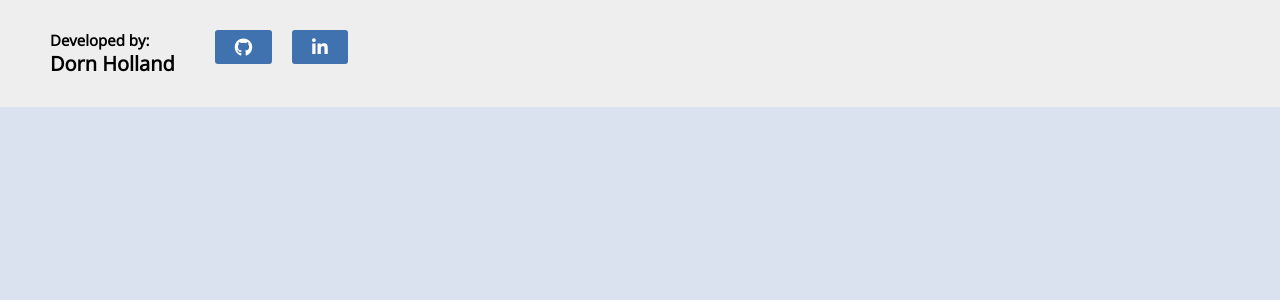
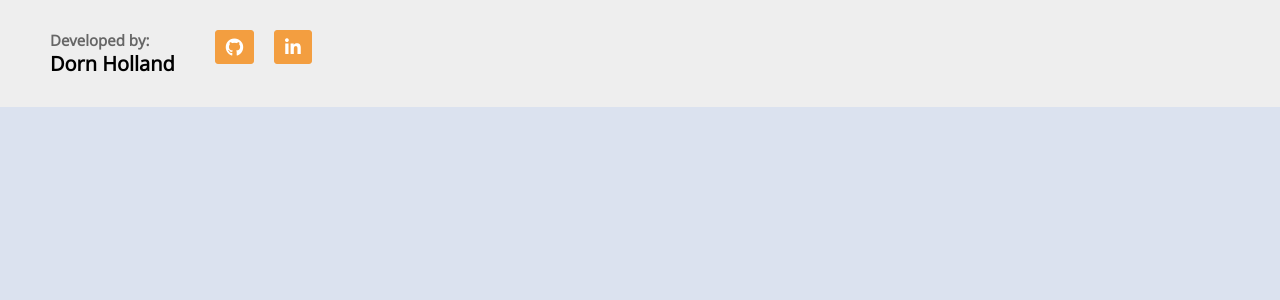
Before and after one commit to dornkholland/as_a_user_i, a React (Create React App) app in the folder frontend/: page / in a window 1280 px wide. Shown: the top 300 px of the page. Built offline with nearby package versions, Linux system fonts and the light colour scheme; no server answers.

Commit message:
fixed footer links

```diff
--- a/frontend/src/components/Footer/Footer.css
+++ b/frontend/src/components/Footer/Footer.css
@@ -9,6 +9,14 @@
   margin: 0 10px;
 }
 
+.footer h2 {
+  color: #666666;
+}
 .footer h1 {
   margin-right: 20px;
 }
+
+.footer a {
+  color: white;
+  background-color: #f39e40;
+}
--- a/frontend/src/components/Footer/index.js
+++ b/frontend/src/components/Footer/index.js
@@ -6,12 +6,12 @@ function Footer() {
         <h2>Developed by: </h2>
         <h1>Dorn Holland</h1>
       </div>
-      <button>
+      <a href="https://github.com/dornkholland">
         <i className="fab fa-github"></i>
-      </button>
-      <button>
+      </a>
+      <a href="https://www.linkedin.com/in/dorn-holland-0a22b6173/">
         <i className="fab fa-linkedin-in"></i>
-      </button>
+      </a>
     </div>
   );
 }
```
